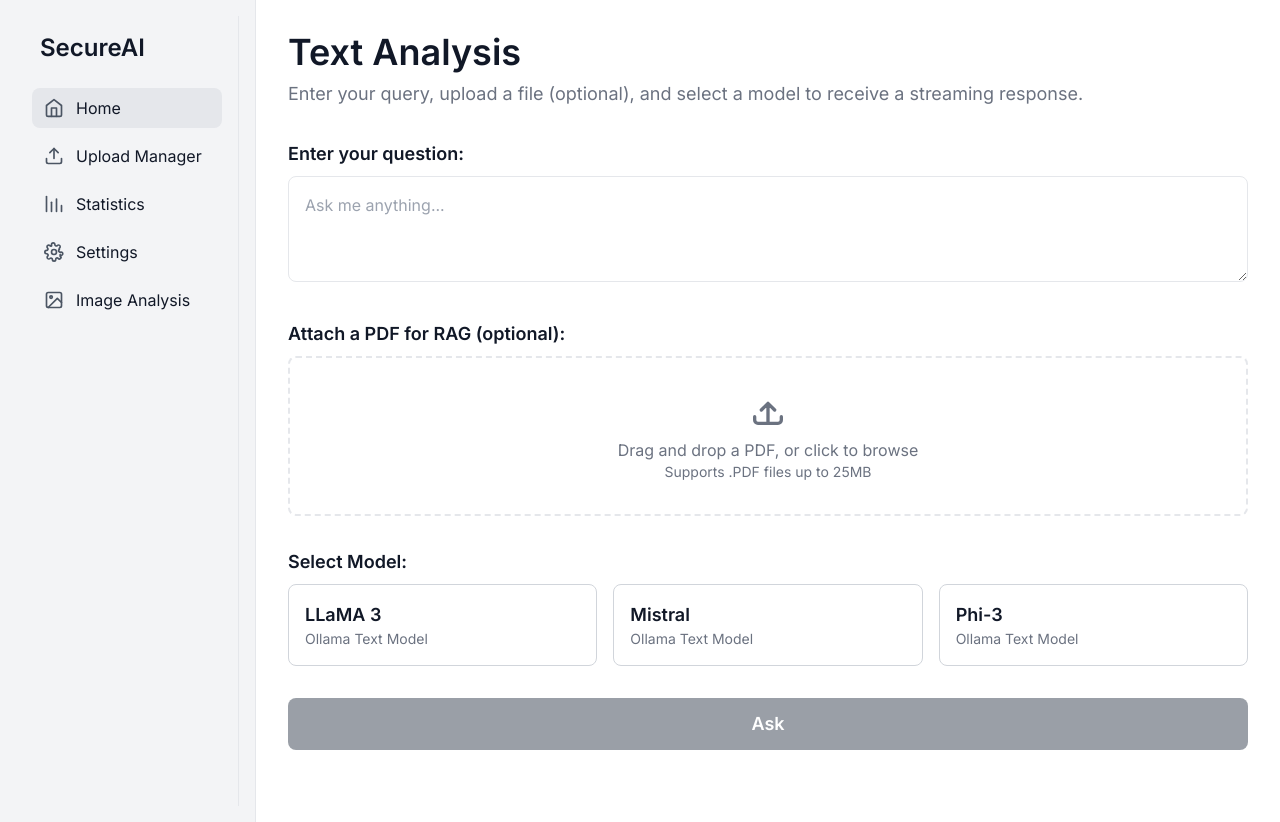
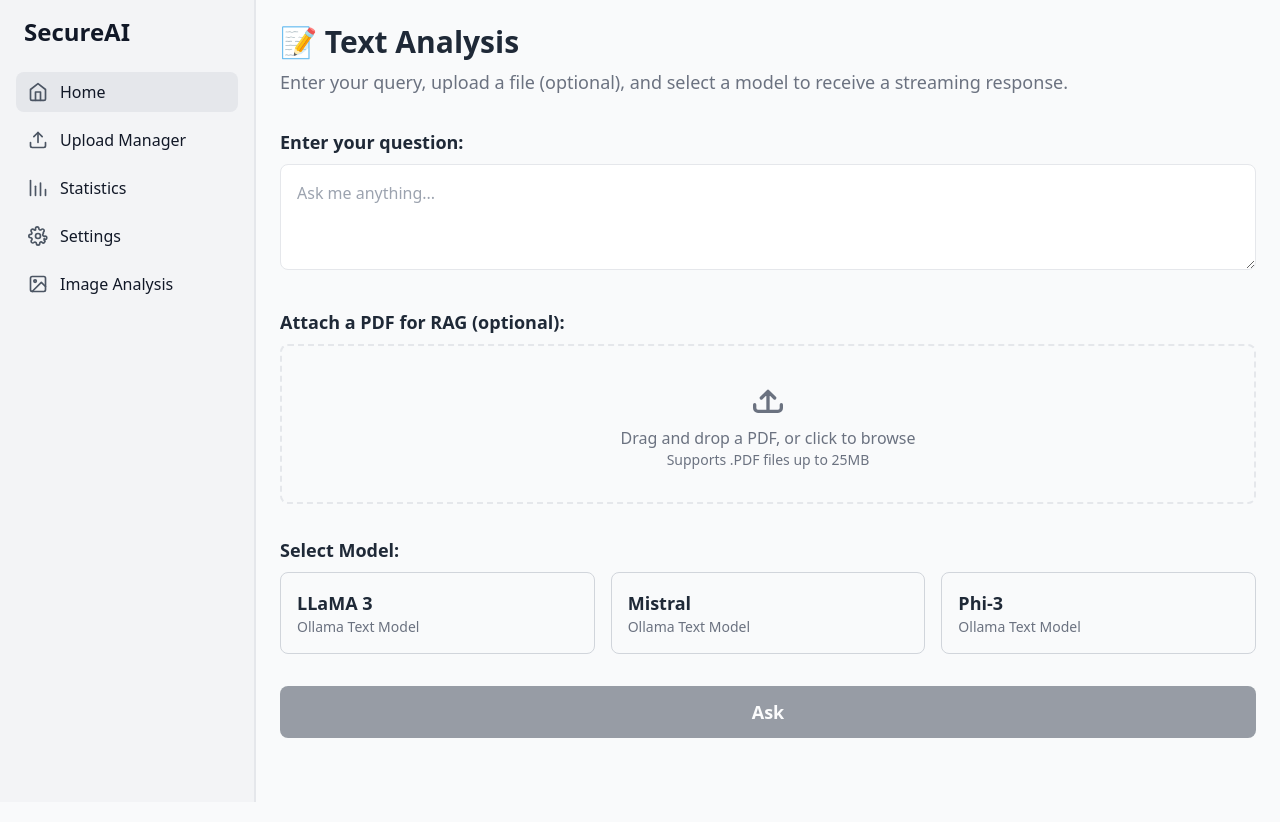
Before and after one commit to rohansehgal/llm-rag-assistant, a Flask app: page / in a window 1280 px wide. Run offline with Flask 3, Linux system fonts and the light colour scheme; some libraries are stand-ins or nearby versions.

Commit message:
fix favbar padding on index

```diff
--- a/backend/templates/index.html
+++ b/backend/templates/index.html
@@ -11,27 +11,25 @@
     body { font-family: 'Inter', sans-serif; }
   </style>
 </head>
-<body class="flex min-h-screen bg-white text-gray-900">
-
+<body class="bg-gray-50 font-sans text-gray-800">
+  <div class="flex min-h-screen">
     <!-- Sidebar -->
-  <aside class="w-64 p-4 bg-gray-100 border-r">
+    <aside class="w-full md:w-1/4 lg:w-1/5 border-r bg-white">
       {% include 'navbar.html' %}
     </aside>
 
     <!-- Main Content -->
-  <main class="flex-1 p-8 overflow-y-auto">
-    <h1 class="text-4xl font-bold mb-2">Text Analysis</h1>
+    <main class="flex-1 p-6 overflow-y-auto">
+      <h1 class="text-3xl font-semibold mb-2">📝 Text Analysis</h1>
       <p class="text-lg text-gray-500 mb-8">
         Enter your query, upload a file (optional), and select a model to receive a streaming response.
       </p>
 
       <form id="qa-form" class="space-y-8" method="POST" enctype="multipart/form-data" x-data="{ selected: '{{ default_text_model }}', disabled: false }">
-
         <!-- Prompt Input -->
         <div>
           <label for="prompt" class="block text-lg font-semibold mb-2">Enter your question:</label>
-        <textarea id="prompt" name="prompt" rows="3" placeholder="Ask me anything..."
-          class="w-full p-4 border rounded-lg text-base"></textarea>
+          <textarea id="prompt" name="prompt" rows="3" placeholder="Ask me anything..." class="w-full p-4 border rounded-lg text-base"></textarea>
         </div>
 
         <!-- File Upload -->
@@ -68,7 +66,6 @@
             </label>
             {% endfor %}
           </div>
-        <!-- Hidden synced model field -->
           <input type="hidden" name="models" :value="selected">
         </div>
 
@@ -81,6 +78,7 @@
       <!-- Results -->
       <div id="results" class="mt-10 space-y-4"></div>
     </main>
+  </div>
 
   <script>
     function sanitizeModelName(name) {
@@ -175,12 +173,10 @@
           responseEl.textContent = responseText;
         }
 
-        // Save response
         const updated = JSON.parse(localStorage.getItem("responses") || "{}");
         updated[selectedModel] = responseText;
         localStorage.setItem("responses", JSON.stringify(updated));
 
-        // Re-enable UI
         promptInput.disabled = false;
         promptInput.classList.remove("bg-gray-100", "text-gray-400", "cursor-not-allowed");
         modelSelector.classList.remove("opacity-50", "pointer-events-none");
```
Lines whose indentation alone changed are shown as unchanged.
